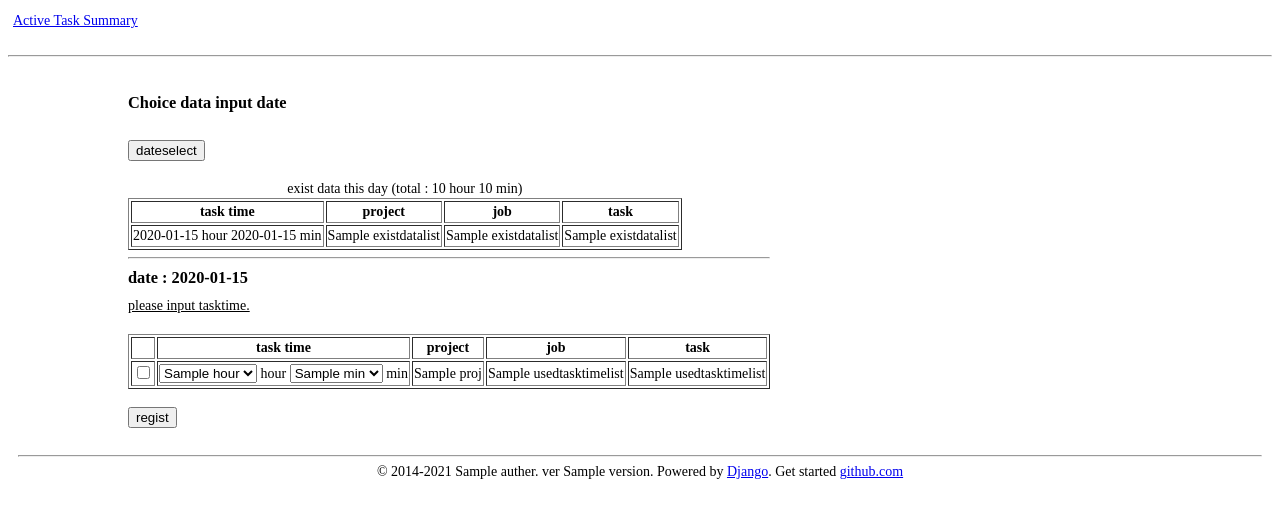
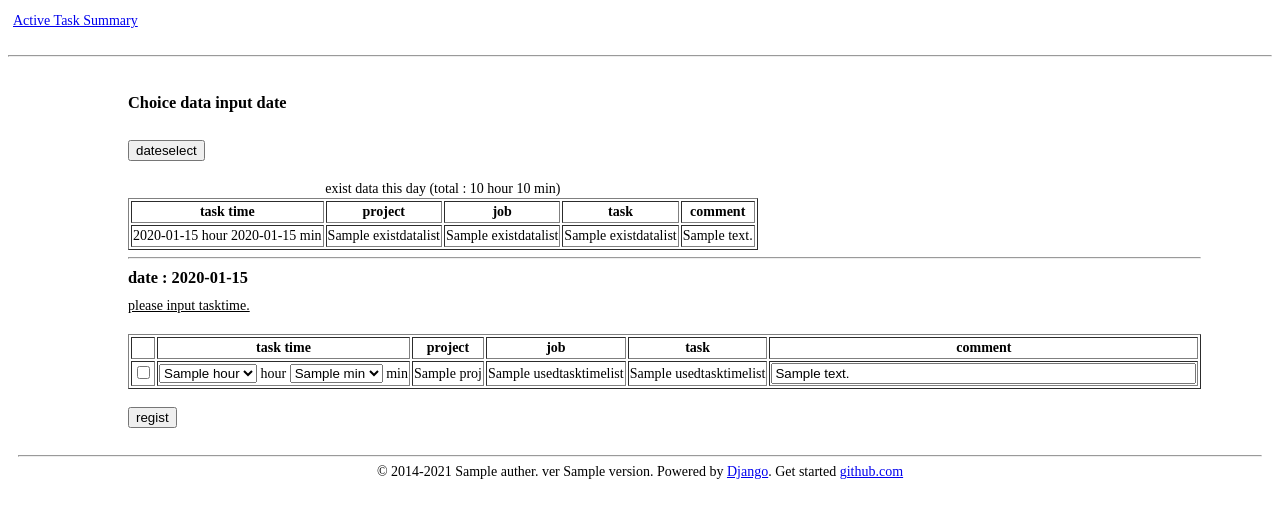
Before and after one commit to dictoss/active-task-summary, a Django app: template ats/templates/ats/regist/regist.html in a window 1280 px wide. Shown: the top 518 px of the page. Run offline with Django 3.2, Linux system fonts and the light colour scheme; the template is opened without the code that fills it: most values are stand-ins (such as "Sample title", 1, 10 or a date in 2020); parts of the project's set-up code (start-up, migrations or seed data) failed here and were passed over.

Commit message:
relate #45. (add comment column on /regist.)

```diff
--- a/ats/admin.py
+++ b/ats/admin.py
@@ -108,7 +108,7 @@ admin.site.register(ProjectWorker, ProjectWorkerAdmin)
 
 
 class UsedTaskTimeAdmin(admin.ModelAdmin):
-    list_display = ('id', 'taskdate', 'tasktime', 'user', 'project', 'task')
+    list_display = ('id', 'taskdate', 'tasktime', 'user', 'project', 'task', 'comment')
     list_filter = ['user']
     ordering = ['-id']
 
--- a/ats/models.py
+++ b/ats/models.py
@@ -97,6 +97,7 @@ class UsedTaskTime(models.Model):
     task = models.ForeignKey('Task', on_delete=models.PROTECT)
     taskdate = models.DateField(null=False)
     tasktime = models.TimeField(null=False)
+    comment = models.CharField(max_length=255, blank=True, null=True)
 
     def __str__(self):
         return '%d : [%s - %s] %s - %s - %s' % (
--- a/ats/templates/ats/regist/regist.html
+++ b/ats/templates/ats/regist/regist.html
@@ -17,7 +17,7 @@
 <table class="usedtasktime" border="1">
 <caption>exist data this day (total : {{ oneday_total_hour }} hour {{ oneday_total_min }} min)</caption>
 <tr>
-<th>task time</th><th>project</th><th>job</th><th>task</th>
+<th>task time</th><th>project</th><th>job</th><th>task</th><th>comment</th>
 </tr>
 {% for d in existdatalist %}
 <tr>
@@ -25,6 +25,7 @@
 <td>{{ d.projectname }}</td>
 <td>{{ d.jobname }}</td>
 <td>{{ d.taskname }}</td>
+<td>{{ d.comment }}</td>
 </tr>
 {% endfor %}
 </table>
@@ -45,13 +46,14 @@ empty data this day.
 {% for proj in datalist %}
 <table class="usedtasktime" border="1">
 <tr>
-<th></th><th>task time</th><th>project</th><th>job</th><th>task</th>
+<th></th><th>task time</th><th>project</th><th>job</th><th>task</th><th>comment</th>
 </tr>
 {% for t in proj.usedtasktimelist %}
 <tr>
 <td><input type="hidden" name="uttid" value="p{{ proj.project_id }}_t{{ t.task_id }}"><input type="checkbox" id="id_chk_p{{ proj.project_id }}_t{{ t.task_id }}" name="registcheck" value="p{{ proj.project_id }}_t{{ t.task_id }}"></td>
 <td><select name="tasktime_hour" onchange="enable_regist_checkbox('p{{ proj.project_id }}_t{{ t.task_id }}')">{% for hour in hourlist %}{% if hour == t.tasktime_hour %}<option value="{{ hour }}" selected>{{ hour }}</option>{% else %}<option value="{{ hour }}">{{ hour }}</option>{% endif %}{% endfor %}</select> hour <select name="tasktime_min" onchange="enable_regist_checkbox('p{{ proj.project_id }}_t{{ t.task_id }}')">{% for min in minutelist %}{% if min == t.tasktime_min %}<option value="{{ min }}" selected>{{ min }}</option>{% else %}<option value="{{ min }}">{{ min }}</option>{% endif %}{% endfor %}</select> min </td>
 <td>{{ proj.project_name }}</td><td>{{ t.job_name }}</td><td>{{ t.task_name }}</td>
+<td><input type="text" name="comment" value="{{ t.comment }}" size="50" maxlength="255" placeholder="more comment." onkeyup="enable_regist_checkbox('p{{ proj.project_id }}_t{{ t.task_id }}')"></td>
 </tr>
 {% endfor %}
 </table>
```
Also changed, not shown: ats/tests/tests_views.py (+5 -0 lines), ats/views.py (+10 -3 lines).
